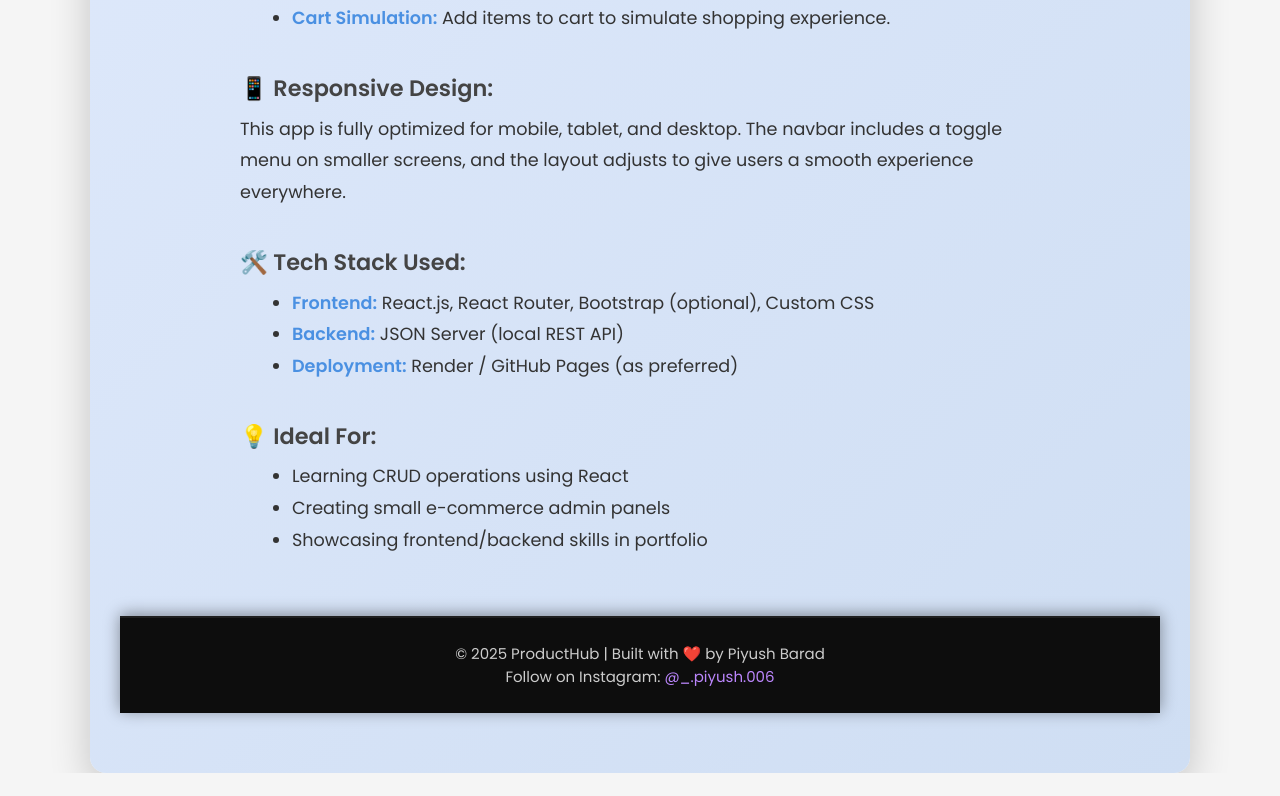
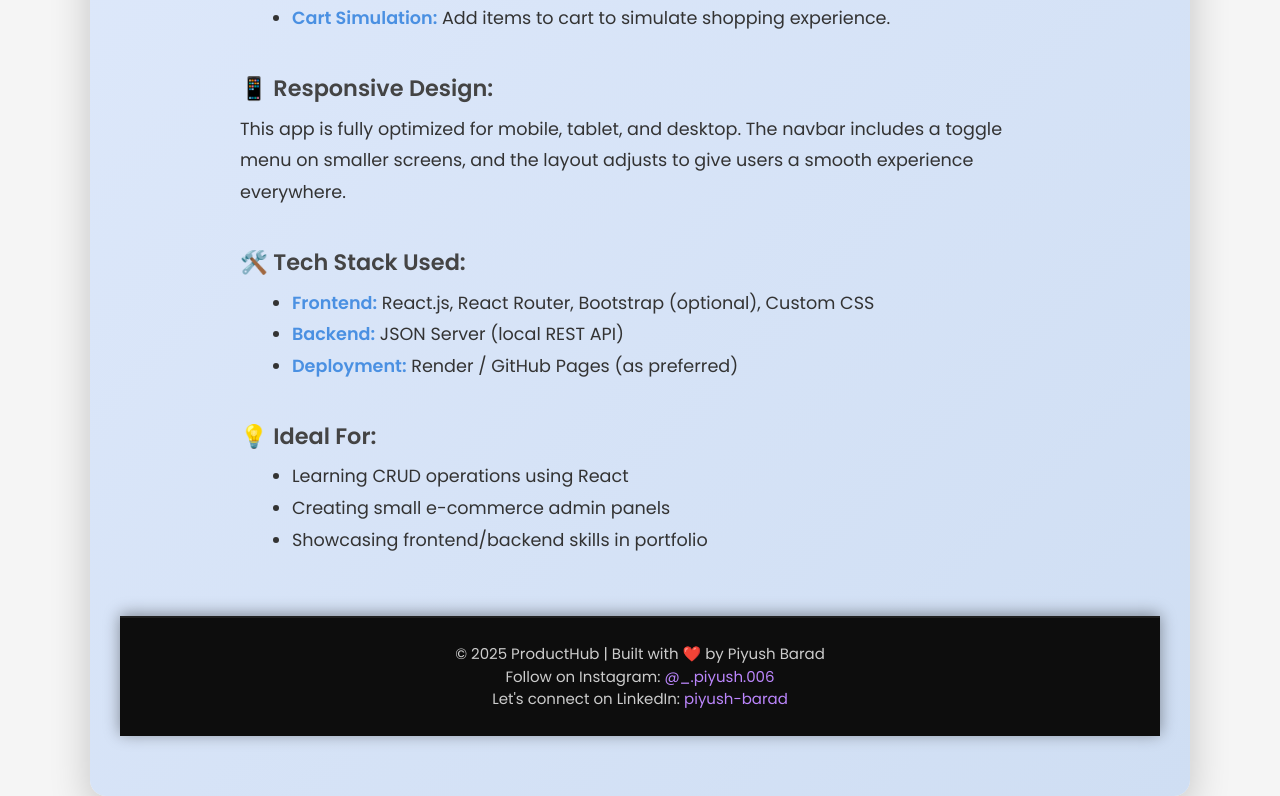
Before and after one commit to Barad52/Product-Management-App, a React (Vite) app: page / in a window 1280 px wide. Shown: the part 649-1445 px from the top of the page. Before the commit the page ends 1422 px from the top, so only its background shows below. Built offline with nearby package versions, Linux system fonts and the light colour scheme.

Commit message:
your message

```diff
--- a/src/Component/Home.jsx
+++ b/src/Component/Home.jsx
@@ -131,6 +131,17 @@
             @_.piyush.006
           </a>
         </div>
+        <div>
+          Let's connect on LinkedIn:{' '}
+          <a
+            href="https://www.linkedin.com/in/piyush-barad"
+            style={footerLinkStyle}
+            target="_blank"
+            rel="noopener noreferrer"
+          >
+            piyush-barad
+          </a>
+        </div>
       </footer>
     </div>
   );
```
